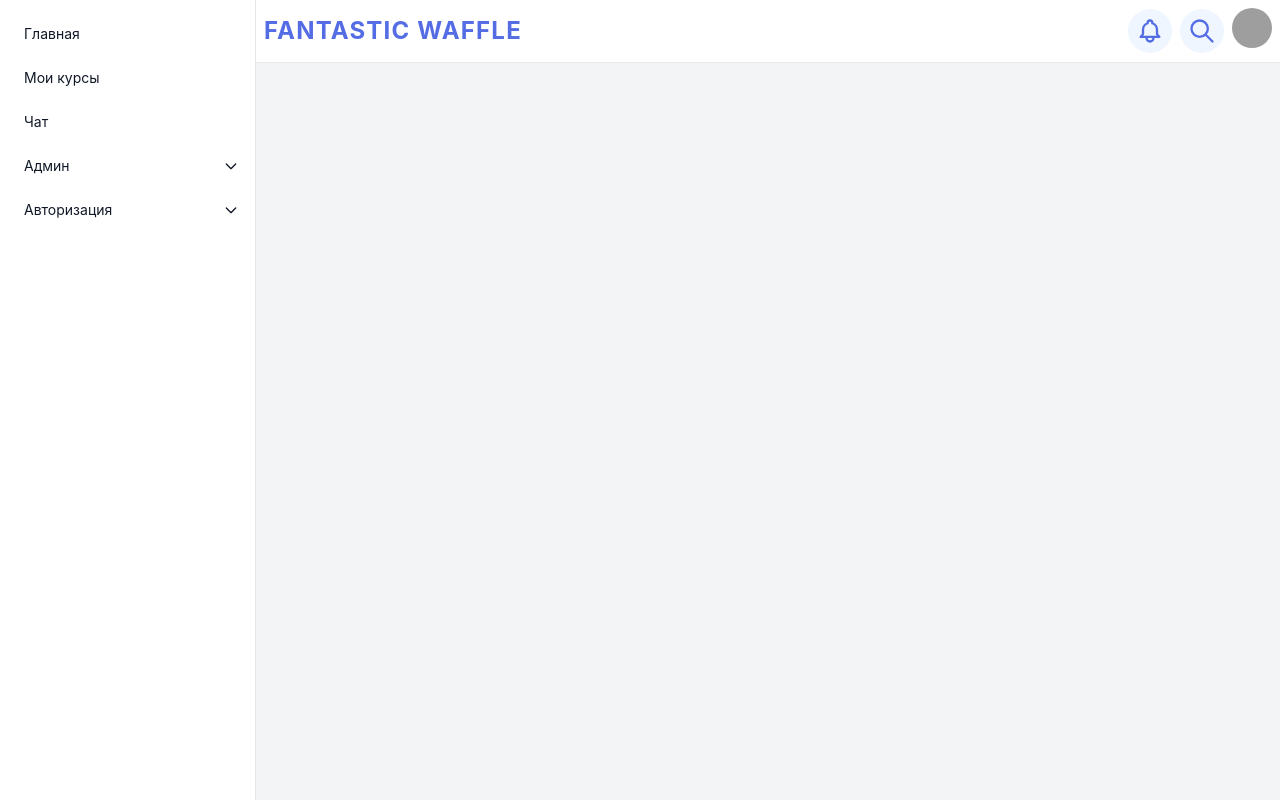
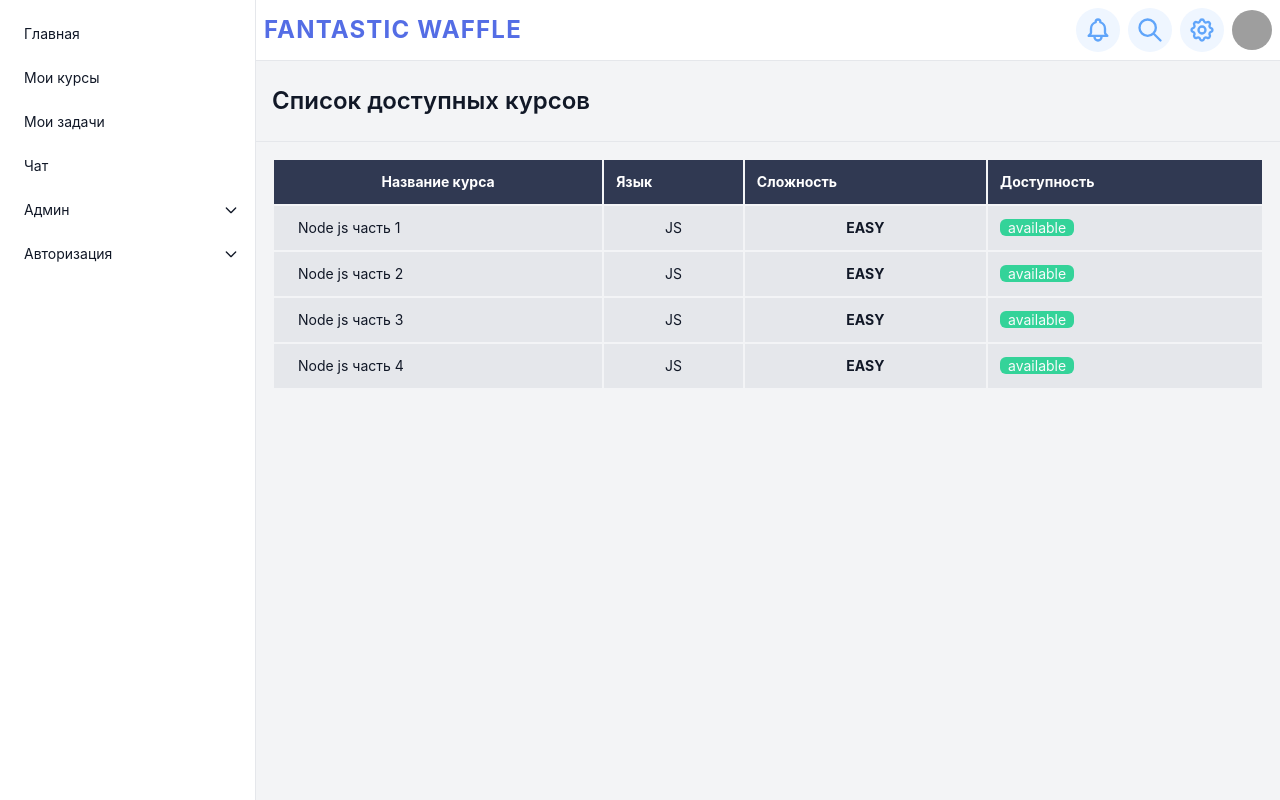
Before and after one commit to zvshka/fantastic-waffle, a Next.js app: page /dashboard in a window 1280 px wide. Built offline with nearby package versions, Linux system fonts and the light colour scheme; grey boxes are pictures that could not be loaded.

Commit message:
Next.js Version

```diff
--- a/components/Dashboard/Layout.js
+++ b/components/Dashboard/Layout.js
@@ -11,6 +11,9 @@ const Urls = () => {
             </SideLink>
             <SideLink>
                 Мои курсы
+            </SideLink>
+            <SideLink>
+                Мои задачи
             </SideLink>
             <SideLink>
                 Чат
@@ -40,14 +43,18 @@ const Urls = () => {
 
 export const Layout = ({children}) => {
     return (
-        <main className="flex h-screen antialiased text-gray-900 bg-gray-100 dark:bg-dark dark:text-light">
+        <div className="flex h-screen antialiased text-gray-900 bg-gray-100 dark:bg-dark dark:text-light">
             <Sidebar>
                 <Urls/>
             </Sidebar>
-            <Navbar>
-                <Urls/>
-            </Navbar>
-            {children}
-        </main>
+            <div className="flex-1 h-full overflow-x-hidden overflow-y-auto">
+                <Navbar>
+                    <Urls/>
+                </Navbar>
+                <main>
+                    {children}
+                </main>
+            </div>
+        </div>
     )
 }
--- a/components/Dashboard/Navbar.js
+++ b/components/Dashboard/Navbar.js
@@ -1,173 +1,7 @@
 import {useState} from "react";
 
-export const Navbar = ({children}) => {
-
-    const [profileOpen, setProfileOpen] = useState(false)
-    const [submenuOpen, setSubmenuOpen] = useState(false)
-    const [mainOpen, setMainOpen] = useState(false)
-
-    const handleSubOpen = (e) => {
-        e.preventDefault()
-        setSubmenuOpen(!submenuOpen)
-    }
-    const handleMainOpen = (e) => {
-        e.preventDefault()
-        setMainOpen(!mainOpen)
-    }
-    const handleOpen = (e) => {
-        e.preventDefault()
-        setProfileOpen(!profileOpen)
-    }
-
-    return <div className="flex flex-col flex-1 min-h-screen overflow-x-hidden overflow-y-auto">
-        <header className="relative bg-white dark:bg-darker">
-            <div className="flex items-center justify-between p-2 border-b dark:border-blue-800">
-                <button
-                    onClick={handleMainOpen}
-                    className="p-1 text-secondary transition-colors duration-200
-                    rounded-md bg-blue-50 hover:text-blue-600 hover:bg-blue-100
-                    dark:hover:text-light dark:hover:bg-blue-700 dark:bg-dark
-                    md:hidden focus:outline-none focus:ring"
-                >
-                    <span className="sr-only">Open main menu</span>
-                    <span aria-hidden="true">
-                      <svg
-                          className="w-8 h-8"
-                          xmlns="http://www.w3.org/2000/svg"
-                          fill="none"
-                          viewBox="0 0 24 24"
-                          stroke="currentColor"
-                      >
-                        <path strokeLinecap="round" strokeLinejoin="round" strokeWidth="2" d="M4 6h16M4 12h16M4 18h16"/>
-                      </svg>
-                    </span>
-                </button>
-                <a
-                    href="#"
-                    className="inline-block text-2xl font-bold tracking-wider text-secondary uppercase dark:text-light"
-                >
-                    Fantastic Waffle
-                </a>
-
-                <button
-                    onClick={handleSubOpen}
-                    className="p-1 text-secondary transition-colors duration-200 rounded-md bg-blue-50
-                    hover:text-blue-600 hover:bg-blue-100 dark:hover:text-light dark:hover:bg-blue-700
-                    dark:bg-dark md:hidden focus:outline-none focus:ring"
-                >
-                    <span className="sr-only">Open sub menu</span>
-                    <span aria-hidden="true">
-                      <svg
-                          className="w-8 h-8"
-                          xmlns="http://www.w3.org/2000/svg"
-                          fill="none"
-                          viewBox="0 0 24 24"
-                          stroke="currentColor"
-                      >
-                        <path
-                            strokeLinecap="round"
-                            strokeLinejoin="round"
-                            strokeWidth="2"
-                            d="M12 5v.01M12 12v.01M12 19v.01M12 6a1 1 0 110-2 1 1 0 010 2zm0 7a1 1 0 110-2 1 1 0 010 2zm0 7a1 1 0 110-2 1 1 0 010 2z"
-                        />
-                      </svg>
-                    </span>
-                </button>
-
-                <nav aria-label="Secondary" className="hidden space-x-2 md:flex md:items-center">
-                    <button
-                        className="p-2 text-secondary transition-colors duration-200 rounded-full bg-blue-50
-                         hover:text-blue-600 hover:bg-blue-100 dark:hover:text-light dark:hover:bg-blue-700
-                         dark:bg-dark focus:outline-none focus:bg-blue-100 dark:focus:bg-blue-700 focus:ring-blue-800"
-                    >
-                        <span className="sr-only">Open Notification panel</span>
-                        <svg
-                            className="w-7 h-7"
-                            xmlns="http://www.w3.org/2000/svg"
-                            fill="none"
-                            viewBox="0 0 24 24"
-                            stroke="currentColor"
-                            aria-hidden="true"
-                        >
-                            <path
-                                strokeLinecap="round"
-                                strokeLinejoin="round"
-                                strokeWidth="2"
-                                d="M15 17h5l-1.405-1.405A2.032 2.032 0 0118 14.158V11a6.002 6.002 0 00-4-5.659V5a2 2 0 10-4 0v.341C7.67 6.165 6 8.388 6 11v3.159c0 .538-.214 1.055-.595 1.436L4 17h5m6 0v1a3 3 0 11-6 0v-1m6 0H9"
-                            />
-                        </svg>
-                    </button>
-                    <button
-                        className="p-2 text-secondary transition-colors duration-200 rounded-full
-                        bg-blue-50 hover:text-blue-600 hover:bg-blue-100 dark:hover:text-light
-                        dark:hover:bg-blue-700 dark:bg-dark focus:outline-none focus:bg-blue-100
-                        dark:focus:bg-blue-700 focus:ring-blue-800"
-                    >
-                        <span className="sr-only">Open search panel</span>
-                        <svg
-                            className="w-7 h-7"
-                            xmlns="http://www.w3.org/2000/svg"
-                            fill="none"
-                            viewBox="0 0 24 24"
-                            stroke="currentColor"
-                            aria-hidden="true"
-                        >
-                            <path
-                                strokeLinecap="round"
-                                strokeLinejoin="round"
-                                strokeWidth="2"
-                                d="M21 21l-6-6m2-5a7 7 0 11-14 0 7 7 0 0114 0z"
-                            />
-                        </svg>
-                    </button>
-                    <div className="relative">
-                        <button
-                            type="button"
-                            aria-haspopup="true"
-                            aria-expanded={profileOpen}
-                            onFocus={handleOpen}
-                            onBlur={handleOpen}
-                            className="transition-opacity duration-200 rounded-full dark:opacity-75 dark:hover:opacity-100 focus:outline-none focus:ring dark:focus:opacity-100"
-                        >
-                            <span className="sr-only">User menu</span>
-                            <img className="w-10 h-10 rounded-full"
-                                 src="https://cdn.discordapp.com/avatars/263349725099458566/b5b18f501c40f7ba6c8bc5f4085ab221.png?size=128"
-                                 alt="Ahmed Kamel"/>
-                        </button>
-                        <div
-                            className={`absolute right-0 w-48 py-1 bg-white
-                             rounded-md shadow-lg top-12 ring-1 ring-black
-                             ring-opacity-5 dark:bg-dark focus:outline-none
-                             ${profileOpen ? "block" : "hidden"}`}
-                            tabIndex="-1"
-                            role="menu"
-                            aria-orientation="vertical"
-                            aria-label="User menu"
-                        >
-                            <a
-                                href="#"
-                                role="menuitem"
-                                className="block px-4 py-2 text-sm text-gray-700 transition-colors hover:bg-gray-100 dark:text-light dark:hover:bg-blue-600"
-                            >
-                                Профиль
-                            </a>
-                            <a
-                                href="#"
-                                role="menuitem"
-                                className="block px-4 py-2 text-sm text-gray-700 transition-colors hover:bg-gray-100 dark:text-light dark:hover:bg-blue-600"
-                            >
-                                Настройки
-                            </a>
-                        </div>
-                    </div>
-                </nav>
-
-                <nav
-                    className={`absolute flex items-center p-4 bg-white
-                        rounded-md shadow-lg dark:bg-darker top-16 inset-x-4 md:hidden ${submenuOpen ? "" : "hidden"}`}
-                    aria-label="Secondary"
-                >
-                    <div className="space-x-2">
+const Submenu = () => {
+    return <>
         <button
             className="p-2 text-blue-400 transition-colors duration-200 rounded-full bg-blue-50
                          hover:text-blue-600 hover:bg-blue-100 dark:hover:text-light dark:hover:bg-blue-700
@@ -242,9 +76,11 @@ export const Navbar = ({children}) => {
                 />
             </svg>
         </button>
+    </>
+}
 
-                    </div>
-                    <div className="relative ml-auto">
+const User = ({profileOpen, handleOpen}) => {
+    return <div className="relative flex items-center ml-auto md:ml-0">
         <button
             type="button"
             aria-haspopup="true"
@@ -259,10 +95,8 @@ export const Navbar = ({children}) => {
                  alt="Ahmed Kamel"/>
         </button>
         <div
-                            className={`absolute right-0 w-48 py-1 bg-white
-                             rounded-md shadow-lg top-12 ring-1 ring-black
-                             ring-opacity-5 dark:bg-dark focus:outline-none
-                             ${profileOpen ? "block" : "hidden"}`}
+            className={`absolute right-0 w-48 py-1 bg-white rounded-md shadow-lg top-12 ring-1 ring-black ring-opacity-5
+            dark:bg-dark focus:outline-none ${profileOpen ? "block" : "hidden"}`}
             tabIndex="-1"
             role="menu"
             aria-orientation="vertical"
@@ -273,24 +107,114 @@ export const Navbar = ({children}) => {
                 role="menuitem"
                 className="block px-4 py-2 text-sm text-gray-700 transition-colors hover:bg-gray-100 dark:text-light dark:hover:bg-blue-600"
             >
-                                Your Profile
+                Профиль
             </a>
             <a
                 href="#"
                 role="menuitem"
                 className="block px-4 py-2 text-sm text-gray-700 transition-colors hover:bg-gray-100 dark:text-light dark:hover:bg-blue-600"
             >
-                                Settings
+                Настройки
             </a>
             <a
                 href="#"
                 role="menuitem"
                 className="block px-4 py-2 text-sm text-gray-700 transition-colors hover:bg-gray-100 dark:text-light dark:hover:bg-blue-600"
             >
-                                Logout
+                Выход
             </a>
         </div>
     </div>
+}
+
+export const Navbar = ({children}) => {
+
+    const [profileOpen, setProfileOpen] = useState(false)
+    const [submenuOpen, setSubmenuOpen] = useState(false)
+    const [mainOpen, setMainOpen] = useState(false)
+
+    const handleSubOpen = (e) => {
+        e.preventDefault()
+        setSubmenuOpen(!submenuOpen)
+    }
+    const handleMainOpen = (e) => {
+        e.preventDefault()
+        setMainOpen(!mainOpen)
+    }
+    const handleOpen = (e) => {
+        e.preventDefault()
+        setProfileOpen(!profileOpen)
+    }
+
+    return <>
+        <header className="relative bg-white dark:bg-darker">
+            <div className="flex items-center justify-between p-2 border-b dark:border-blue-800">
+                <button
+                    onClick={handleMainOpen}
+                    className="p-1 text-secondary transition-colors duration-200
+                    rounded-md bg-blue-50 hover:text-blue-600 hover:bg-blue-100
+                    dark:hover:text-light dark:hover:bg-blue-700 dark:bg-dark
+                    md:hidden focus:outline-none focus:ring"
+                >
+                    <span className="sr-only">Open main menu</span>
+                    <span aria-hidden="true">
+                      <svg
+                          className="w-8 h-8"
+                          xmlns="http://www.w3.org/2000/svg"
+                          fill="none"
+                          viewBox="0 0 24 24"
+                          stroke="currentColor"
+                      >
+                        <path strokeLinecap="round" strokeLinejoin="round" strokeWidth="2" d="M4 6h16M4 12h16M4 18h16"/>
+                      </svg>
+                    </span>
+                </button>
+                <a
+                    href="#"
+                    className="inline-block text-2xl font-bold tracking-wider text-secondary uppercase dark:text-light"
+                >
+                    Fantastic Waffle
+                </a>
+
+                <button
+                    onClick={handleSubOpen}
+                    className="p-1 text-secondary transition-colors duration-200 rounded-md bg-blue-50
+                    hover:text-blue-600 hover:bg-blue-100 dark:hover:text-light dark:hover:bg-blue-700
+                    dark:bg-dark md:hidden focus:outline-none focus:ring"
+                >
+                    <span className="sr-only">Open sub menu</span>
+                    <span aria-hidden="true">
+                      <svg
+                          className="w-8 h-8"
+                          xmlns="http://www.w3.org/2000/svg"
+                          fill="none"
+                          viewBox="0 0 24 24"
+                          stroke="currentColor"
+                      >
+                        <path
+                            strokeLinecap="round"
+                            strokeLinejoin="round"
+                            strokeWidth="2"
+                            d="M12 5v.01M12 12v.01M12 19v.01M12 6a1 1 0 110-2 1 1 0 010 2zm0 7a1 1 0 110-2 1 1 0 010 2zm0 7a1 1 0 110-2 1 1 0 010 2z"
+                        />
+                      </svg>
+                    </span>
+                </button>
+
+                <nav aria-label="Secondary" className="hidden space-x-2 md:flex md:items-center">
+                    <Submenu/>
+                    <User handleOpen={handleOpen} profileOpen={profileOpen}/>
+                </nav>
+
+                <nav
+                    className={`absolute flex items-center p-4 bg-white
+                        rounded-md shadow-lg dark:bg-darker top-16 inset-x-4 md:hidden ${submenuOpen ? "" : "hidden"}`}
+                    aria-label="Secondary"
+                >
+                    <div className="space-x-2">
+                        <Submenu/>
+                    </div>
+                    <User handleOpen={handleOpen} profileOpen={profileOpen}/>
                 </nav>
             </div>
             <div className={`border-b md:hidden dark:border-primary-darker ${mainOpen ? "" : "hidden"}`}>
@@ -299,5 +223,5 @@ export const Navbar = ({children}) => {
                 </nav>
             </div>
         </header>
-    </div>
+    </>
 }
--- a/pages/dashboard/index.js
+++ b/pages/dashboard/index.js
@@ -1,7 +1,77 @@
 import {Layout} from "../../components/Dashboard/Layout";
+import {useEffect, useState} from "react";
+
+const TableRow = ({name, language, hard, available}) => {
+    return <tr className="bg-gray-200">
+        <td className="p-3">
+            <div className="flex align-items-center">
+                <div className="ml-3">
+                    <div className="">{name}</div>
+                </div>
+            </div>
+        </td>
+        <td className="p-3 text-center">
+            {language.toUpperCase()}
+        </td>
+        <td className="p-3 font-bold text-center">
+            {hard.toUpperCase()}
+        </td>
+        <td className="p-3">
+            <span className="bg-green-400 text-gray-50 rounded-md px-2">{available}</span>
+        </td>
+    </tr>
+}
 
 export default function Dashboard() {
+
+    const [courses, setCourses] = useState([])
+    useEffect(() => {
+        setCourses([
+            {
+                name: "Node js часть 1",
+                language: "js",
+                hard: "easy",
+                available: "available"
+            },
+            {
+                name: "Node js часть 2",
+                language: "js",
+                hard: "easy",
+                available: "available"
+            },
+            {
+                name: "Node js часть 3",
+                language: "js",
+                hard: "easy",
+                available: "available"
+            },
+            {
+                name: "Node js часть 4",
+                language: "js",
+                hard: "easy",
+                available: "available"
+            }
+        ])
+    }, [])
+
     return <Layout>
-
+        <div className="flex items-center justify-between px-4 py-4 border-b lg:py-6 dark:border-primary-darker">
+            <h1 className="text-2xl font-semibold">Список доступных курсов</h1>
+        </div>
+        <div className="p-4">
+            <table className="w-full border-separate space-y-6 text-sm">
+                <thead className="bg-primary text-white">
+                <tr>
+                    <th className="p-3">Название курса</th>
+                    <th className="p-3 text-left">Язык</th>
+                    <th className="p-3 text-left">Сложность</th>
+                    <th className="p-3 text-left">Доступность</th>
+                </tr>
+                </thead>
+                <tbody>
+                {courses.map((c, i) => <TableRow key={i} name={c.name} available={c.available} hard={c.hard} language={c.language}/> )}
+                </tbody>
+            </table>
+        </div>
     </Layout>
 }
```
Lines whose indentation alone changed are shown as unchanged.
